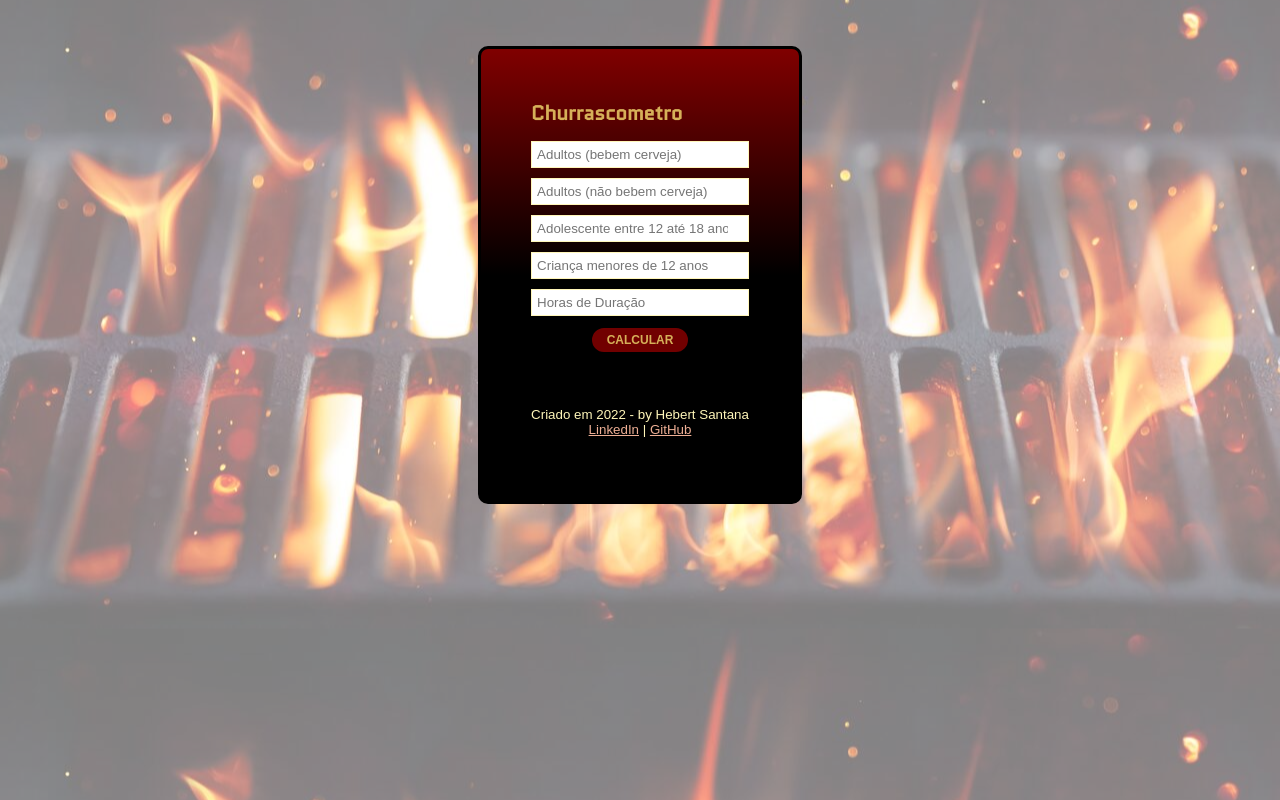
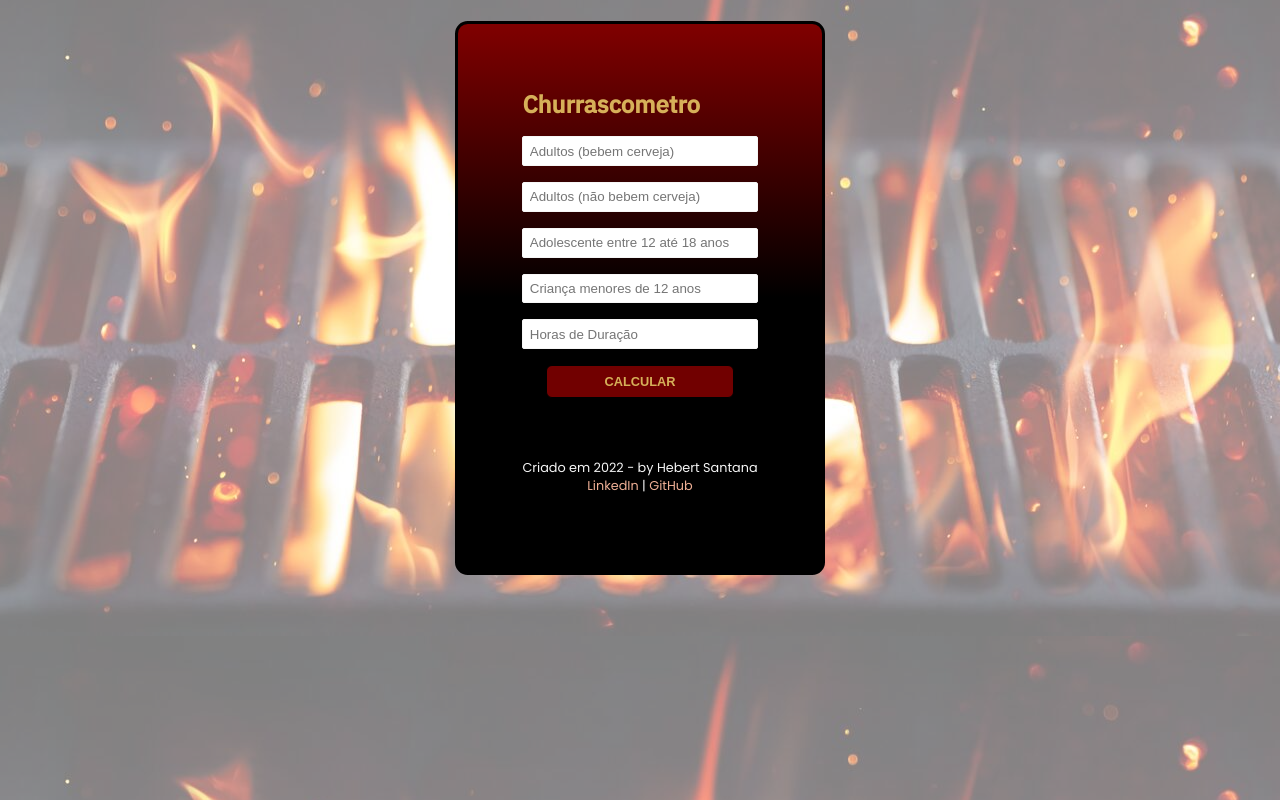
Before and after one commit to hebert-santana/Exercicios-JS-basico, a plain HTML site: page Churrascometro/index.html in a window 1280 px wide. Drawn offline with Linux system fonts and the light colour scheme.

Commit message:
refatorando

```diff
--- a/Churrascometro/assets/css/styles.css
+++ b/Churrascometro/assets/css/styles.css
@@ -1,84 +1,90 @@
+@import url('https://fonts.googleapis.com/css2?family=IBM+Plex+Sans:wght@500&family=Poppins:wght@400;500;600&display=swap');
+
+:root {
+    --azul: #3772FF;
+    --branco: #FFFFFF;
+    --cinza:#737380;
+    --cinza-bg: #F6F6F6;
+    --preto: #000000;
+    --coral: #EEAF95;
+    --amarelo: #D6B059;
+    --vermelho: #710000;
+    --font-principal: "Poppins", sans-serif;
+    --font-secundaria: "IBM Plex Sans", sans-serif;
+}
+
+* {
+	margin: 0;
+	padding: 0;
+	border: none;
+	text-decoration: none;
+	box-sizing: border-box;
+    list-style: none;
+}
 
 body {
-    margin-top: 25px;
-    padding: 0;
+    margin-top: 3rem;
     height: 500px;
-
     display: flex;
     justify-content: center;
     align-items: center;
-/* BACKGROUND IMAGEM DE CHURRASCO */
     background-image: linear-gradient(rgba(255, 255, 255, 0.5), rgba(255, 255, 255, 0.5)100%), url(../img/parrilla.jpg);
     background-position: center;
 }
 
-/* modificação no container */
-
-.container{
-    font-family: Arial, Helvetica, sans-serif;
-/* limitar tamanho do container */
+.main {
+    font-family: var(--font-principal);
     max-width: 400px;
-/* centralizar o container com recursividade*/
-    margin: auto;
-    background-color: black;
+    background-color: var(--preto);
     background-image: linear-gradient(rgba(255, 0, 0, 0.5), rgba(0, 0, 0, 0.5)50%);
-/* inserir espaço entre o conteúdo e as bordas */
-    padding: 50px;
-/* formatar borda */
-    border-radius: 10px;
+    padding: 4rem;
+    border-radius: .8rem;
     border-style: solid;
-    border-color:#000000;
-}
-
-/* retirar margem extra do <h1> */
-h1{
-    margin-top: 0px;
-    color: #D6B059;
-    font-size: 20px;
-    font-family: 'Quantico', sans-serif;
-}
-
-/* modificar ao mesmo tempo todos os inputs da tela */
-input{
-/* input pegar 100% da largura do elemento pai */
-    width: 100%;
-/* para não ter nada ao lado dos inputs */
-    display: block;
-/* descolar os textos das bordas */
-    padding: 5px;
-/* como a distância para as bordas do container ficaram diferentes, vamos adequar fazendo nosso 100% contar tudo */
-    box-sizing: border-box;
-/* inserindo margem entre os inputs */
-    margin-bottom: 10px;
-    border: 1.5px solid #FFF6B9;
-
+    border-color: var(--preto);
 }
 
 
-.botaoEnviar{
-    width: 100px;
-    margin: auto;                   /*centralizar o botão */
+h1 {
+    margin: 0 auto 1rem auto;
+    color: var(--amarelo);
+    font-size: 1.5rem;
+    font-family: var(--font-secundaria);
+}
+
+input {
+    width: 100%;
+    display: block;
+    padding: .4rem;
+    margin-bottom: 1rem;
+    border: 1.5px solid var(--cinza-bg);
+    border-radius: 2px;
+}
+
+.form__enviar {
+    width: 80%;
+    margin: auto;
     text-align: center;
     font-weight: bold;
-    padding: 5px;
-    border: 2px solid black;
-    border-radius: 50px;
-    background-color: #710000;
-    font-size: 12px;
-    color: #D6B059;
+    padding: .5rem;
+    border: 1.5px solid var(--preto);
+    border-radius: 6px;
+    background-color: var(--vermelho);
+    font-size: .8rem;
+    color: var(--amarelo);
 }
 
-.botaoEnviar:hover{
-    background-color: #710000;
-    border: 2px solid #710000;
-    color: black;
+.form__enviar:hover {
+    background-color:var(--preto);
+    border: 1.5px solid var(--branco);
+    color: var(--branco);
+    letter-spacing: 1.2px;
 }
 
-footer p{
-    padding-top: 40px; /*distância para o botão calcular */
+footer p {
+    padding-top: 3rem;
     text-align: center;
-    font-size: 10pt;
-    color: #FFF6B9;
+    font-size: .8rem;
+    color: var(--cinza-bg);
 }
 
 p {
@@ -90,10 +96,10 @@ p {
 }
 
 
-#resultado{
-    color: azure;
+#form__resultado{
+    color: var(--cinza-bg);
 }
 
-footer a{
-    color: #EEAF95;
+footer a {
+    color: var(--coral);
 }
--- a/Churrascometro/assets/js/script.js
+++ b/Churrascometro/assets/js/script.js
@@ -1,88 +1,52 @@
-// Carne        - 150gr por pessoa por hora     + de 6 horas 150gr por pessoa por hora
-// Cerveja      - 500ml por pessoa por hora     + de 6 horas 450ml por pessoa por hora
-// Refrigerante - 400ml por pessoa por hora     + de 6 horas 250ml por pessoa por hora
-// (Média) Adoslescente consome equivalente à 0,8 pessoa que não bebe.
-// (Média) Criança (menor de 12 anos) consome equivalente à 0,5 pessoa que não bebe.
+const horas = 5;
+const constAdolescente = 0.8;
+const constCrianca = 0.5;
+let formulario = document.querySelector('.form');
 
-var horas = 5;
-var adolescente_equivalente = 0.8;
-var crianca_equivalente = 0.5;
-// criando variável (usando let) que vai receber o input
-let inputAdultos_b = document.getElementById("adultos_bebem");
-let inputAdultos_nb = document.getElementById("adultos_naobebem");
-let inputAdolescente = document.getElementById("menorde18");
-let inputCriancas = document.getElementById("criancas");
+formulario.addEventListener('submit', function (e) {
+    e.preventDefault();
 
-let inputDuracao = document.getElementById("duracao");
+    let adultosBebem = Number(document.getElementById("form__adultosBebem").value);
+    let adultosNaoBebem = Number(document.getElementById("form__adultosNaoBebem").value);
+    let adolescentes = Number(document.getElementById("form__menorDe18").value);
+    let criancas = Number(document.getElementById("form__criancas").value);
+    let duracaoDoChurrasco = Number(document.getElementById("form__duracao").value);
+    let resultado = document.getElementById("form__resultado");
 
-// imprimindo as variáveis, importante determinar com ".value" pra buscar o valor
-//console.log(inputAdultos.value, inputCriancas.value, inputDuracao.value);//
+    let totalCarne = (carnePorHora(duracaoDoChurrasco) * adultosBebem + adultosNaoBebem) + (carnePorHora(duracaoDoChurrasco) * constAdolescente * adolescentes) + (carnePorHora(duracaoDoChurrasco) * constCrianca * criancas);
+    let totalCerveja = cervejaPorHora(duracaoDoChurrasco) * adultosBebem
+    let totalRefri = (refriPorHora(duracaoDoChurrasco) * adultosNaoBebem) + (refriPorHora(duracaoDoChurrasco) * constAdolescente * adolescentes) + (refriPorHora(duracaoDoChurrasco) * constCrianca * criancas);
 
-let resultado = document.getElementById("resultado");
+    resultado.innerHTML = `<p>Para o seu churrasco, você deve ter:</p>`
+    resultado.innerHTML += `<strong> <p>${(totalCarne) / 1000}Kg de carne.</p> </strong>`
+    resultado.innerHTML += `<strong> <p>${Math.ceil((totalCerveja) / 355)} latas de cerveja.</p> </strong>`
+    resultado.innerHTML += `<strong> <p>${Math.ceil((totalRefri) / 2000)} garrafas de 2 litros de refrigerante.</p> </strong>`
+    resultado.innerHTML += `<center> <p>BOA FESTA!</p> </center>`
+});
 
-// determinando a função
-
-function calcular() {
-    console.log("Calculando...");
-// determinar a quantidade de pessoas que serão inseridas .value
-    let adultos_b = inputAdultos_b.value;
-    let adultos_nb = inputAdultos_nb.value;
-    let adolescente = inputAdolescente.value;
-    let criancas = inputCriancas.value;
-    let duracao = inputDuracao.value;
-
-// função duracao * número de adultos + função duracao/2 * número de crianças
-    let Total_Carne = (carnehoras(duracao) * (parseInt(adultos_b) + (parseInt(adultos_nb))) + (carnehoras(duracao) * adolescente_equivalente * adolescente) + (carnehoras(duracao) * crianca_equivalente * criancas));
-    let Total_Cerveja = cervejahoras(duracao) * adultos_b
-    let Total_Refri = (refrihoras(duracao) * adultos_nb) + (refrihoras(duracao) * adolescente_equivalente * adolescente) + (refrihoras(duracao) * crianca_equivalente * criancas);
-
-
-// PRIMEIRA FRASE //
-    resultado.innerHTML = `<p>Para o seu churrasco, você deve ter:</p>`
-
-
-// criando o RESULTADO "${quantidade}""
-    resultado.innerHTML += `<strong> <p>${(Total_Carne) / 1000}Kg de carne.</p> </strong>`
-
-// += para não substituir o que já está em innerHTML
-// usar função pra pegar o maior inteiro após a divisão
-    resultado.innerHTML += `<strong> <p>${Math.ceil((Total_Cerveja) / 355)} latas de cerveja.</p> </strong>`
-    resultado.innerHTML += `<strong> <p>${Math.ceil((Total_Refri) / 2000)} garrafas de 2 litros de refrigerante.</p> </strong>`
-    resultado.innerHTML += `<center> <p>BOA FESTA!</p> </center>`
-
-
-
-}
-
-// função carne em relação as horas
-
-function carnehoras(duracao) {          // consumo médio sempre de 150g/h até 5 horas de duração
-    if (duracao >= horas){
-        return 120*(duracao - horas) + 150*horas;
+function carnePorHora(duracao) {
+    if (duracao >= horas) {
+        return 120 * (duracao - horas) + 150 * horas;
     }
     else {
-        return 150*duracao;
+        return 150 * duracao;
     }
 }
 
-// função cerveja em relação as horas
-
-function cervejahoras(duracao) {
-    if (duracao >= horas){
-        return ((450*(duracao - horas)) + 600*horas)  ; // 600*5 das 5 primeiras horas + 450 ml por hora
+function cervejaPorHora(duracao) {
+    if (duracao >= horas) {
+        return ((450 * (duracao - horas)) + 600 * horas);
     }
     else {
-        return 600*duracao;
+        return 600 * duracao;
     }
 }
 
-// função refrigerante em relação as horas
-
-function refrihoras(duracao) {
-    if (duracao >= horas){
-        return (( 250*(duracao - horas)) + 400*horas);
+function refriPorHora(duracao) {
+    if (duracao >= horas) {
+        return ((250 * (duracao - horas)) + 400 * horas);
     }
     else {
-        return 400*duracao;
+        return 400 * duracao;
     }
 }
--- a/Churrascometro/index.html
+++ b/Churrascometro/index.html
@@ -2,45 +2,34 @@
 <html lang="en">
 
 <head>
-
     <meta charset="UTF-8">
     <meta name="viewport" content="width=device-width, initial-scale=1.0">
     <meta http-equiv="X-UA-Compatible" content="ie=edge">
-    <link href="https://fonts.googleapis.com/css2?family=Quantico&family=Russo+One&display=swap" rel="stylesheet">    <link rel="stylesheet" type="text/css" href="./assets/css/styles.css">
-
+    <link rel="stylesheet" type="text/css" href="./assets/css/styles.css">
     <title>Churrascometro</title>
-
 </head>
 
 <body>
-<div class="container">
-    <h1>Churrascometro</h1>
-<!--    <input id="adultos" name="adultos" type="number" placeholder="Total de Adultos"> -->
-    <input id="adultos_bebem" type="number" placeholder="Adultos (bebem cerveja)">
-    <input id="adultos_naobebem" type="number" placeholder="Adultos (não bebem cerveja)">
-    <input id="menorde18" type="number" placeholder="Adolescente entre 12 até 18 anos">
-    <input id="criancas" type="number" placeholder="Criança menores de 12 anos">
+    <main class="main">
+        <h1>Churrascometro</h1>
 
-    <input id="duracao" name="duracao" type="number" placeholder="Horas de Duração">
+        <form class="form">
+        <input id="form__adultosBebem" type="number" placeholder="Adultos (bebem cerveja)" required>
+        <input id="form__adultosNaoBebem" type="number" placeholder="Adultos (não bebem cerveja)" required>
+        <input id="form__menorDe18" type="number" placeholder="Adolescente entre 12 até 18 anos" required>
+        <input id="form__criancas" type="number" placeholder="Criança menores de 12 anos" required>
+        <input id="form__duracao" name="duracao" type="number" placeholder="Horas de Duração" required>
+        <input type="submit" value="CALCULAR" class="form__enviar">
+        <div id="form__resultado"></div>
+        </form>
 
-    <!-- <button>Calcular</button> -->
-    <!-- Para o botão chamar a função calcular -->
-    <div id="botao">
-        <input type="submit" name="botao" value="CALCULAR" class="botaoEnviar" onclick="calcular()"/>
-    </div>
-    <div id="resultado">
-    </div>
-    <footer>
-        <p>Criado em 2022 - by Hebert Santana <br>
-        <a href="http://www.linkedin.com/in/hebert-santana" target="_blank">LinkedIn</a> | <a href="http://www.github.com/hebert-santana" target="_blank">GitHub</a></p>
-    </footer>
-
-
-</div>
-
-
+        <footer>
+            <p>Criado em 2022 - by Hebert Santana <br>
+                <a href="http://www.linkedin.com/in/hebert-santana" target="_blank">LinkedIn</a> | <a
+                    href="http://www.github.com/hebert-santana" target="_blank">GitHub</a>
+            </p>
+        </footer>
+    </main>
     <script src="./assets/js/script.js"></script>
 </body>
-
-
 </html>
```
Also changed, not shown: 1 other file.
